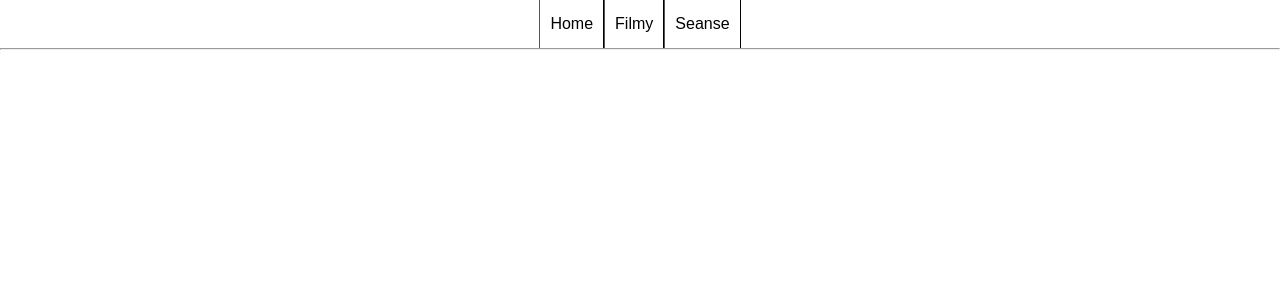
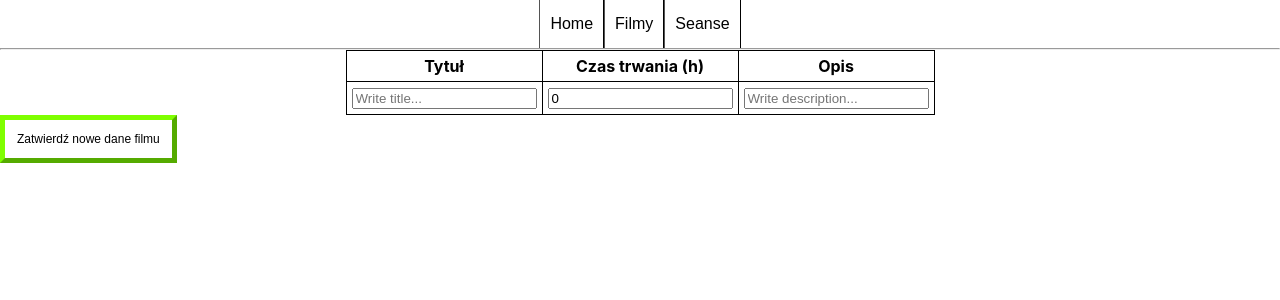
Before and after one commit to matryt-8/React, a React (Create React App) app in the folder apka/: page /editmovie/1 in a window 1280 px wide. Shown: the top 300 px of the page. Built offline with nearby package versions, Linux system fonts and the light colour scheme; no server answers.

Commit message:
added possibility to edit and remove movies

```diff
--- a/apka/src/App.js
+++ b/apka/src/App.js
@@ -4,6 +4,7 @@ import axios from "axios";
 import Nav from "./Nav";
 import Movies from "./Movies/Movies";
 import Screenings from "./Screenings/Screenings";
+import EditMovie from "./Movies/EditMovie";
 import './Styles/App.css';
 
 axios.defaults.baseURL = "http://localhost:7777/";
@@ -86,8 +87,9 @@ class App extends Component{
         <Nav/>
         <Router>
           <Route exact path="/" render={() => <h1 className="App">Home</h1>} />
-          <Route exact path="/movies" render={() => <Movies/>}/>
+          <Route exact path="/movies" render={() => <Movies deleteMovie={this.deleteMovie}/>}/>
           <Route exact path="/screenings" render={() => <Screenings/>}/>
+          <Route exact path="/editmovie/:id" render={({match}) => <EditMovie id={match.params.id} editMovie={this.editMovie}/>}/>
         </Router>
       </div>
     );
--- a/apka/src/Movies/EditMovie.js
+++ b/apka/src/Movies/EditMovie.js
@@ -0,0 +1,87 @@
+import React, { Component } from "react";
+import axios from "axios";
+import "../Styles/Table.css";
+import "../Styles/Button.css";
+axios.defaults.baseURL = "http://localhost:7777/";
+class EditMovie extends Component {
+    constructor(props){
+        super(props);
+        this.state = {
+            id: null,
+            title: "",
+            duration: 0,
+            description: ""
+        }
+    }
+
+    componentDidMount = () => {
+        let id = this.props.id; //.id //const {id}
+        console.log(id);
+        axios.get("movie/"+id)  //movies/+id //`movies/${id}`
+          .then((response)=>{
+            console.log("response",response.data);
+            this.setState({
+              id: id,
+              title: response.data.title,
+              duration: response.data.duration,
+              description: "brak"
+            })
+          })
+          .catch((error)=>{
+            console.log("error",error)
+          })
+      }
+
+    editMovie = () => {
+        const editMovieOnServer = this.props.editMovie; //{editProduct}
+        editMovieOnServer(this.state);
+    }
+
+    onChange = (event) =>
+    {
+        let value = event.target.value;
+        let name = event.target.id;
+
+        this.setState({
+            [name]: value
+        })
+    }
+
+    render() {
+        return (
+            <div>
+                <div>
+                    <table className="table">
+                        <tbody>
+                            <tr>
+                            <th>Tytuł</th>
+                            <th>Czas trwania (h)</th>
+                            <th>Opis</th>
+                            </tr>
+
+                            <tr>
+                                <td>
+                                <input type="text" id="title" value={this.state.title} placeholder="Write title... " onChange={this.onChange} />
+                                </td>
+                                <td>
+                                <input type="number" id="duration" value={this.state.duration} placeholder="Write duration... " onChange={this.onChange} />
+                                </td>
+                                <td>
+                                <input type="text" id="description" value={this.state.description} placeholder="Write description... " onChange={this.onChange} />
+                                </td>
+
+                            </tr>
+
+                        </tbody>
+                    </table>
+
+
+                    <button class="button button" onClick={this.editMovie}>Zatwierdź nowe dane filmu</button>
+
+                </div>
+            </div>
+        )
+    }
+}
+
+export default EditMovie;
--- a/apka/src/Movies/Movies.js
+++ b/apka/src/Movies/Movies.js
@@ -14,6 +14,10 @@ class Movies extends Component {
   }
 
   componentDidMount = () => {
+    this.getMovies();
+  }
+
+  getMovies = () => {
     axios.get("/movies")
       .then((response)=>{
         console.log("response",response.data);
@@ -26,6 +30,11 @@ class Movies extends Component {
       })
   }
 
+  onClick = (id) => {
+      this.props.deleteMovie(id);
+      this.getMovies();
+  }
+
   render(){
     let movies = this.state.MoviesList;
     return(
@@ -35,7 +44,7 @@ class Movies extends Component {
           <tbody>
           <tr>
             <th>Tytuł</th>
-            <th>Czas trwania</th>
+            <th>Czas trwania (h)</th>
             <th>Opis</th>
             <th></th>
             <th></th>
@@ -46,8 +55,12 @@ class Movies extends Component {
                 <td>{x.title}</td>
                 <td>{x.duration}</td>
                 <td>brak opisu</td>
-                <td>Edytuj</td>
-                <td>Usuń</td>
+                <td>
+                  <a href={"/editmovie/"+x.id}>Edytuj</a>
+                </td>
+                <td>
+                <button onClick={this.onClick.bind(this, x.id)}>Usuń</button>
+                </td>
               </tr>
             )})
           }
--- /dev/null
+++ b/apka/src/Styles/Button.css
@@ -0,0 +1,14 @@
+.button{
+    background-color: white;
+    color: black;
+    border-color: chartreuse;
+    border-width: 5px;
+    transition-duration: 1s;
+    cursor: pointer;
+    font-size: 12px;
+    padding: 12px;
+    align-self: center;
+    text-align: center;
+    margin-left: auto;
+    margin-right: auto;
+}
```
Also changed, not shown: 1 other file (tests, documents, lock files or other folders).
